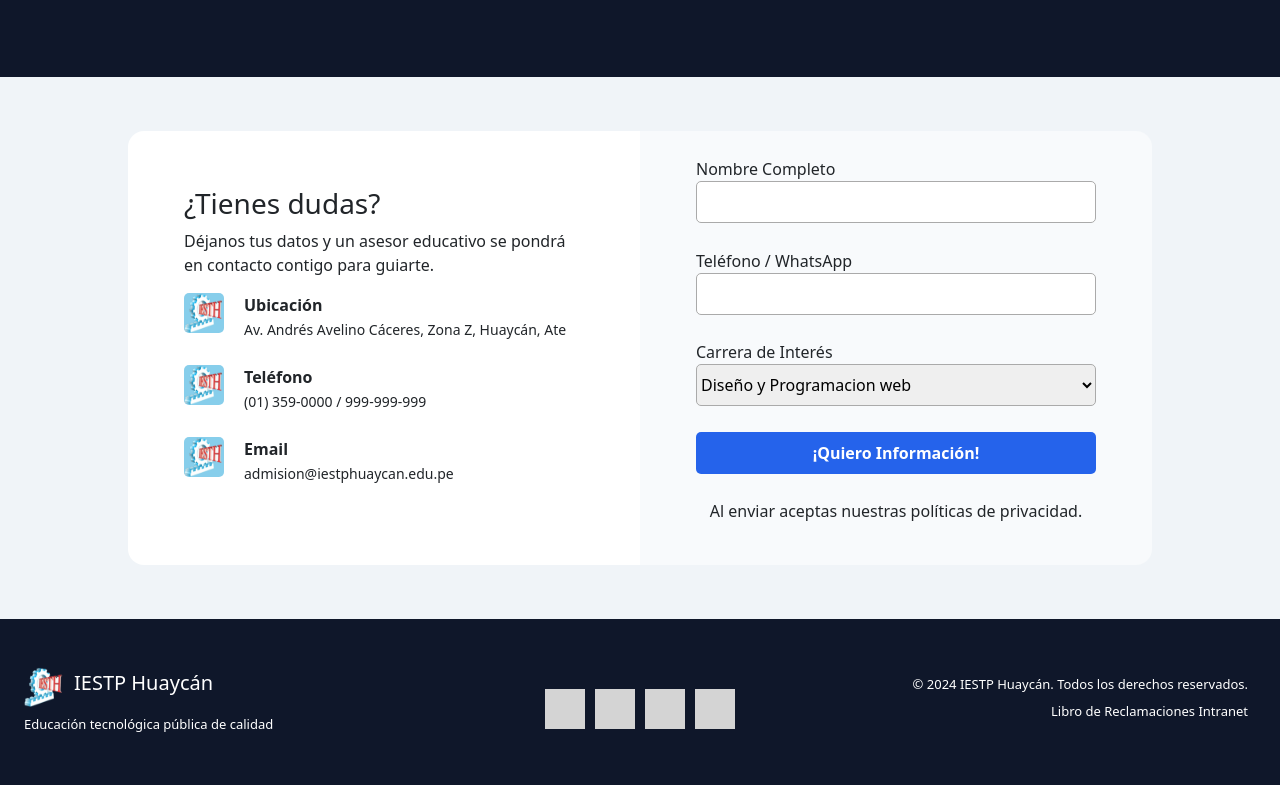
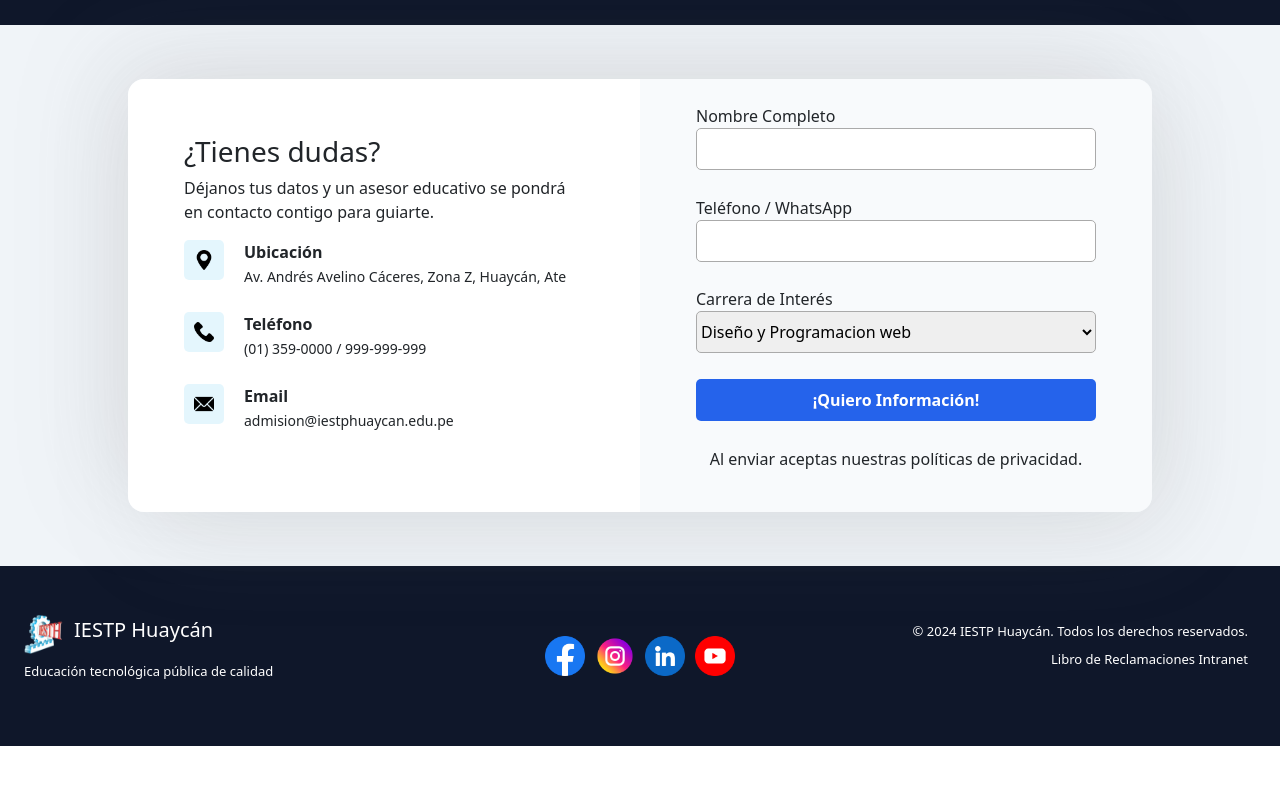
Before and after one commit to Riszart/project-remake-IESTPH, a plain HTML site: page index.html in a window 1280 px wide. Shown: the part 2463-3248 px from the top of the page. After the commit the page ends 3209 px from the top, so only its background shows below. Drawn offline with nearby package versions, Linux system fonts and the light colour scheme.

Commit message:
add change info

```diff
--- a/index.html
+++ b/index.html
@@ -114,7 +114,7 @@
               <img src="./img/products/enf.jpg" class="card-img-top" alt="...">
               <div class="card-body">
                 <h5 class="card-title">Enfermería Técnica</h5>
-                <p class="card-text">TFormación integral en salud, cuidado del paciente y asistencia médica con valores éticos y humanistas.</p>
+                <p class="card-text">Formación integral en salud, cuidado del paciente y asistencia médica con valores éticos y humanistas.</p>
               </div>
               <div class="card-footer">
                 <small class="text-body-secondary"> 3 Años (6 Semestres)</small>
@@ -126,7 +126,7 @@
               <img src="./img/products/80a08c14-9c6e-47ff-8d33-f046a1eb3f08.jpg" class="card-img-top" alt="...">
               <div class="card-body">
                 <h5 class="card-title">Electronica industrial</h5>
-                <p class="card-text">Especialízate en el diagnóstico, mantenimiento y reparación de vehículos con tecnología moderna.</p>
+                <p class="card-text">Especialízate en el diagnóstico, mantenimiento y reparación de maquinas electricas y electronica de industrias</p>
               </div>
               <div class="card-footer">
                 <small class="text-body-secondary"> 3 Años (6 Semestres)</small>
@@ -138,7 +138,7 @@
               <img src="./img/products/mecatronica-automotriz_banner_web.jpg" class="card-img-top" alt="...">
               <div class="card-body">
                 <h5 class="card-title">Mecánica Automotriz</h5>
-                <p class="card-text">Lorem ipsum dolor sit amet consectetur, adipisicing elit. Corporis temporibus, obcaecati fugiat in facere et fugit cumque saepe rerum laboriosam molestiae quod dicta iusto aliquid ut ipsam ex accusamus commodi.</p>
+                <p class="card-text">Especialízate en el diagnóstico, mantenimiento y reparación de vehículos con tecnología moderna.</p>
               </div>
               <div class="card-footer">
                 <small class="text-body-secondary"> 3 Años (6 Semestres)</small>
@@ -194,21 +194,21 @@
           <h3>¿Tienes dudas?</h3>
           <p>Déjanos tus datos y un asesor educativo se pondrá en contacto contigo para guiarte.</p>
           <div class="section-icon__info">
-            <img src="./img/logo/Logo-Final.png" alt="">
+            <img src="./img/icon/maps-and-flags.png" alt="">
             <div>
               <p>Ubicación</p>
               <span>Av. Andrés Avelino Cáceres, Zona Z, Huaycán, Ate</span>
             </div>
           </div>
           <div class="section-icon__info">
-            <img src="./img/logo/Logo-Final.png" alt="">
+            <img src="./img/icon/phone-call.png" alt="">
             <div>
             <p>Teléfono</p>
             <span>(01) 359-0000 / 999-999-999</span>
             </div>
           </div>
           <div class="section-icon__info">
-            <img src="./img/logo/Logo-Final.png" alt="">
+            <img src="./img/icon/email.png" alt="">
             <div>
               <p>Email</p>
               <span>admision@iestphuaycan.edu.pe</span>
@@ -248,10 +248,10 @@
       <p>Educación tecnológica pública de calidad</p>
     </section>
     <section class="content-footer__center">
-      <div></div>
-      <div></div>
-      <div></div>
-      <div></div>
+      <div><img src="./img/icon/facebook.png" alt=""></div>
+      <div><img src="./img/icon/instagram.png" alt=""></div>
+      <div><img src="./img/icon/linkedin.png" alt=""></div>
+      <div><img src="./img/icon/youtube.png" alt=""></div>
     </section>
     <section class="content-footer__right">
       <p>© 2024 IESTP Huaycán. Todos los derechos reservados.</p>
--- a/style.css
+++ b/style.css
@@ -312,6 +312,9 @@ header .navbar .container-fluid a div h2{
   display: grid;
   grid-template-columns: 1fr 1fr ;
   max-width: 80vw;
+  box-shadow: 20px 20px 100px rgba(128, 128, 128, 0.144),
+  -20px -20px 100px rgba(128, 128, 128, 0.144);
+  border-radius: 16px;
 }
 .container-contactenos .container__div .contactenos-left{
   background-color: white;
@@ -335,8 +338,9 @@ header .navbar .container-fluid a div h2{
   width: 40px;
   height: 40px;
   margin-right: 20px;
-  background-color: skyblue;
+  background-color: rgba(144, 218, 247, 0.247);
   border-radius: 5px;
+  padding: 10px;
 }
 
 /* contactenos right */
@@ -390,10 +394,10 @@ footer .content-footer__center{
   align-items: center;
   justify-content: center;
 }
-footer .content-footer__center div{
+
+footer .content-footer__center div img{
   height: 40px;
   width: 40px;
-  background-color: #d4d4d4;
 }
 footer .content-footer__right a{
   text-decoration: none;
```
Also changed, not shown: img/icon/email.png (added), img/icon/facebook.png (added), img/icon/instagram.png (added), img/icon/linkedin.png (added), img/icon/maps-and-flags.png (added), img/icon/phone-call.png (added), img/icon/youtube.png (added).
